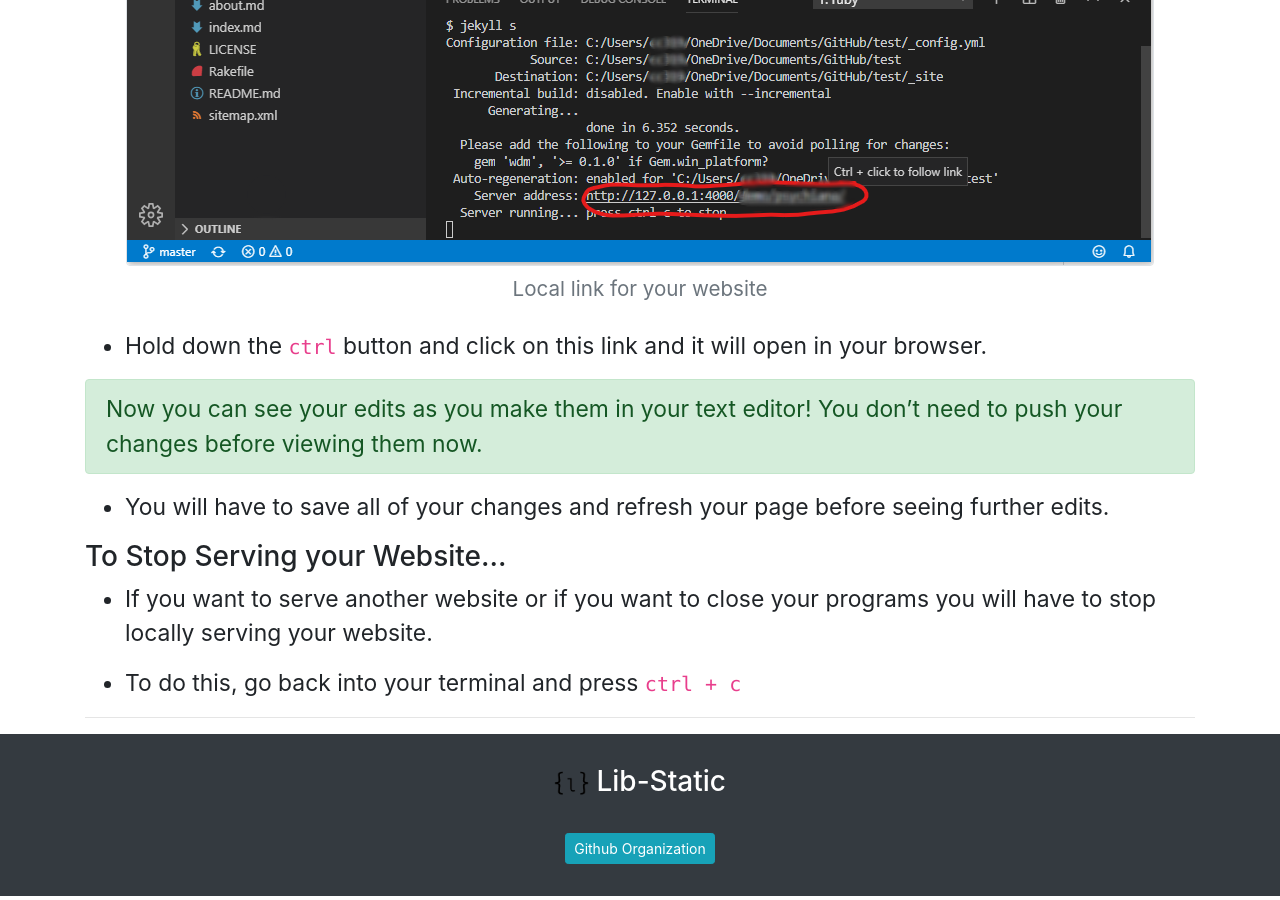
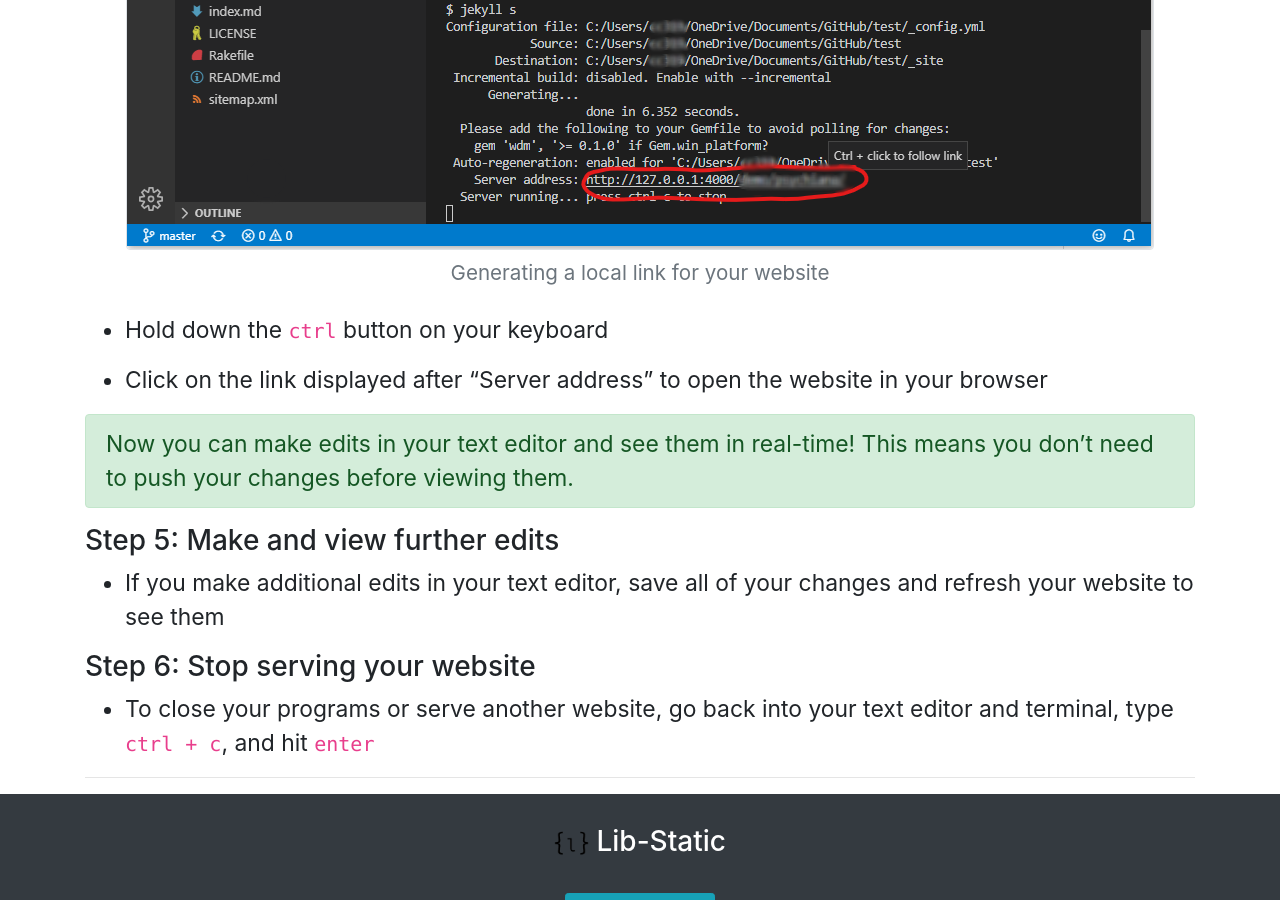
Before and after one commit to lib-static/howto, a Jekyll site: the page built from howtos/generatingsite.md, in a window 1280 px wide and 900 px high, scrolled down 2165 px. Built offline with Jekyll 4.4.1, drawn with Linux system fonts in a browser that asks for light colours; some of the changed text lies outside the part shown.

Commit message:
add "hit enter" to terminal commands

```diff
--- a/howtos/generatingsite.md
+++ b/howtos/generatingsite.md
@@ -4,44 +4,47 @@ title: How To Generate your Site from Your Text Editor
 ---
 {:.alert .alert-warning}
 <div>
-    <p>You should already have:
+    <p>Before starting this how-to guide, you should already have the following installed:
     <ul>
         <li>a text editor such as <a href="visualstudiocode.html" target="_blank">Visual Studio Code</a> or <a href="installatom.html" target="_blank">Atom</a></li>
-        <li><a href="installrubywindows.html" target="_blank">Ruby</a> and</li>
+        <li><a href="installrubywindows.html" target="_blank">Ruby</a></li>
         <li><a href="installandupdatejekyll.html" target="_blank">jekyll</a></li>
     </ul>
-    installed for this how-to guide to work for you.</p>
+   </p>
 </div>
 
 Generating your website code in your text editor allows you to see your edits as you make them, BEFORE you publish your edits.
 
-### Step 1: Open your Repository in your Text Editor
+### Step 1: Open your repository in your Text Editor
 
-- View this [guide](openrepointexteditor.html) if you're unsure how to do this.
+- View this [guide](openrepointexteditor.html) if you're unsure how to do this
 
-### Step 2: Open your Terminal in your Text Editor
+### Step 2: Open the terminal in your Text Editor
 
-- View this [guide](openterminalwindows.html) if you're unsure how to do this.
+- View this [guide](openterminalwindows.html) if you're unsure how to do this
 
-### Step 3: Type `jekyll s` into your terminal
+### Step 3: Locally serve your website
 
-- This is a command working with jekyll to act a local server for your website.
+- Type `jekyll s` into your terminal and hit `enter`
+    - This command works with jekyll and acts as a local server for your website
 {% include bootstrap/figure.md img="/github/jekylls.png" caption="Locally serving your website" alt="Typing jekyll s into the terminal to locally serve your website" %}
 
-### Step 4: View your Website
+### Step 4: View your website
 
-- Give it a few seconds and it will generate a link.
-{% include bootstrap/figure.md img="/github/jekyllslink.png" caption="Local link for your website" alt="a screenshot of the link for your website" %}
+- After a few seconds, this command will generate a local link for your website
+{% include bootstrap/figure.md img="/github/jekyllslink.png" caption="Generating a local link for your website" alt="A screenshot of the local link for your website" %}
 
-- Hold down the `ctrl` button and click on this link and it will open in your browser.
+- Hold down the `ctrl` button on your keyboard
+
+- Click on the link displayed after "Server address" to open the website in your browser
 
 {:.alert .alert-success}
-Now you can see your edits as you make them in your text editor! You don't need to push your changes before viewing them now.
+Now you can make edits in your text editor and see them in real-time! This means you don't need to push your changes before viewing them.
 
-- You will have to save all of your changes and refresh your page before seeing further edits.
+### Step 5: Make and view further edits
 
-### To Stop Serving your Website...
+- If you make additional edits in your text editor, save all of your changes and refresh your website to see them
 
-- If you want to serve another website or if you want to close your programs you will have to stop locally serving your website.
+### Step 6: Stop serving your website
 
-- To do this, go back into your terminal and press `ctrl + c`
+- To close your programs or serve another website, go back into your text editor and terminal, type `ctrl + c`, and hit `enter`
```
